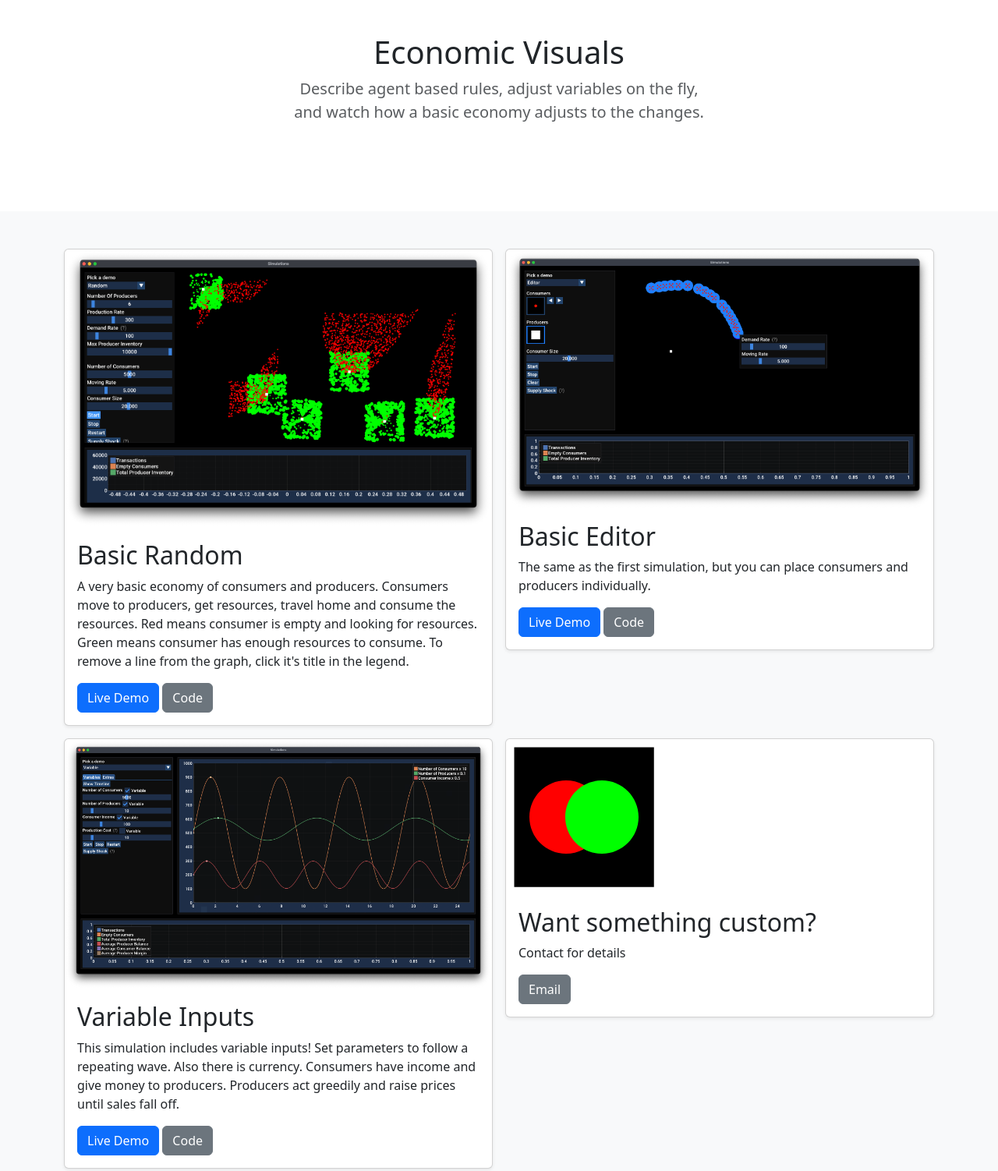
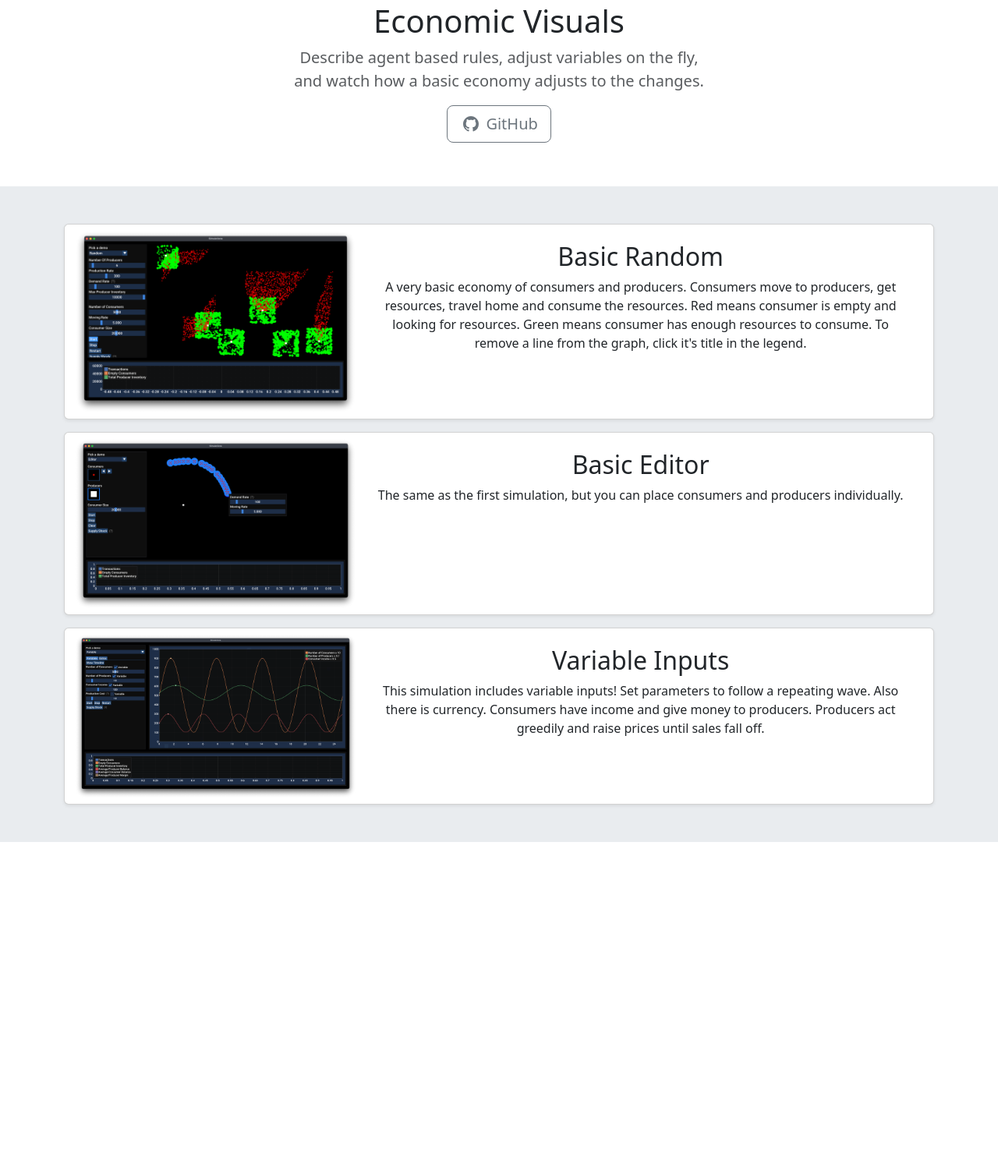
Before and after one commit to ckrowland/economic-visuals, a plain HTML site: page content/index.html in a window 1280 px wide. Shown: the part 150-1652 px from the top of the page at 78% size. After the commit the page ends 1230 px from the top, so only its background shows below. Drawn offline with nearby package versions, Linux system fonts and the light colour scheme.

Commit message:
Make examples horizontal, Add github button

```diff
--- a/content/index.html
+++ b/content/index.html
@@ -22,23 +22,36 @@
   </div>
 
   <section class="py-5 text-center container">
-    <div class="row py-lg-5">
+    <div class="row py-2">
       <div class="col-lg-6 col-md-8 mx-auto">
         <h1 class="fw-light">Economic Visuals</h1>
         <p class="lead text-body-secondary">
           Describe agent based rules, adjust variables
           on the fly, and watch how a basic economy adjusts to the changes.</p>
+
+        <a class="text-decoration-none" href="https://www.github.com/ckrowland/markets">
+        <button class="btn btn-lg btn-outline-secondary" href="https://www.github.com/ckrowland/markets">
+          <svg xmlns="http://www.w3.org/2000/svg" width="20" fill="currentColor" class="bi bi-github mx-1 mb-1" viewBox="0 0 16 16">
+            <path d="M8 0C3.58 0 0 3.58 0 8c0 3.54 2.29 6.53 5.47 7.59.4.07.55-.17.55-.38 0-.19-.01-.82-.01-1.49-2.01.37-2.53-.49-2.69-.94-.09-.23-.48-.94-.82-1.13-.28-.15-.68-.52-.01-.53.63-.01 1.08.58 1.23.82.72 1.21 1.87.87 2.33.66.07-.52.28-.87.51-1.07-1.78-.2-3.64-.89-3.64-3.95 0-.87.31-1.59.82-2.15-.08-.2-.36-1.02.08-2.12 0 0 .67-.21 2.2.82.64-.18 1.32-.27 2-.27s1.36.09 2 .27c1.53-1.04 2.2-.82 2.2-.82.44 1.1.16 1.92.08 2.12.51.56.82 1.27.82 2.15 0 3.07-1.87 3.75-3.65 3.95.29.25.54.73.54 1.48 0 1.07-.01 1.93-.01 2.2 0 .21.15.46.55.38A8.01 8.01 0 0 0 16 8c0-4.42-3.58-8-8-8"/>
+          </svg>
+          GitHub
+        </button>
+        </a>
       </div>
     </div>
   </section>
 
-    <div class="album py-5 bg-body-tertiary">
+    <div class="album py-5 bg-body-secondary">
     <div class="container">
-
-      <div class="row row-cols-1 row-cols-sm-2 g-3">
+      <div class="row row-cols-1 g-3">
         <div class="col">
-          <div class="card shadow-sm">
-            <img class="card-img-top" src="img/one.png" alt="Thumbnail [100%x225]" data-holder-rendered="true">
+          <a class="link-offset-2 link-underline link-underline-opacity-0" href="/random/Simulations.html">
+            <div class="card shadow-sm btn btn-outline-secondary">
+              <div class="row g-0">
+                <div class="col-md-4 align-items-center">
+                  <img class="img-fluid" src="img/one.png" alt="Thumbnail [100%x225]" data-holder-rendered="true">
+                </div>
+                <div class="col-md-8">
                   <div class="card-body">
                     <h2 class="card-title">Basic Random</h2>
                     <p class="card-text">
@@ -48,28 +61,42 @@
                         resources. Green means consumer has enough resources to consume.
                         To remove a line from the graph, click it's title in the legend.
                     </p>
-              <a href="/random/Simulations.html" class="btn btn-primary">Live Demo</a>
-              <a href="https://www.github.com/ckrowland/markets" class="btn btn-secondary">Code</a>
                   </div>
                 </div>
               </div>
+            </div>
+          </a>
+        </div>
+
         <div class="col">
-          <div class="card shadow-sm">
-            <img class="card-img-top" src="img/two.png" alt="Thumbnail [100%x225]" data-holder-rendered="true">
+          <a class="link-offset-2 link-underline link-underline-opacity-0" href="/editor/Simulations.html">
+            <div class="card shadow-sm btn btn-outline-secondary">
+              <div class="row g-0">
+                <div class="col-md-4 align-content-center">
+                  <img class="img-fluid" src="img/two.png" alt="Thumbnail [100%x225]" data-holder-rendered="true">
+                </div>
+                <div class="col-md-8">
                   <div class="card-body">
                     <h2 class="card-title">Basic Editor</h2>
                     <p class="card-text">
                         The same as the first simulation, but you can place consumers
                         and producers individually.
                     </p>
-              <a href="/editor/Simulations.html" class="btn btn-primary">Live Demo</a>
-              <a href="https://www.github.com/ckrowland/markets" class="btn btn-secondary">Code</a>
                   </div>
                 </div>
               </div>
+            </div>
+          </a>
+        </div>
+
         <div class="col">
-          <div class="card shadow-sm">
-            <img class="card-img-top" src="img/three.png" alt="Thumbnail [100%x225]" data-holder-rendered="true">
+          <a class="link-offset-2 link-underline link-underline-opacity-0" href="/variable/Simulations.html">
+            <div class="card shadow-sm btn btn-outline-secondary">
+              <div class="row g-0">
+                <div class="col-md-4 align-content-center">
+                  <img class="img-fluid" src="img/three.png" alt="Thumbnail [100%x225]" data-holder-rendered="true">
+                </div>
+                <div class="col-md-8">
                   <div class="card-body">
                     <h2 class="card-title">Variable Inputs</h2>
                     <p class="card-text">
@@ -78,23 +105,13 @@
                         Consumers have income and give money to producers.
                         Producers act greedily and raise prices until sales fall off.
                     </p>
-              <a href="/variable/Simulations.html" class="btn btn-primary">Live Demo</a>
-              <a href="https://www.github.com/ckrowland/markets" class="btn btn-secondary">Code</a>
                   </div>
                 </div>
               </div>
-        <div class="col">
-          <div class="card shadow-sm">
-            <img class="p-10" width="200" src="img/logo.svg" alt="Thumbnail [100%x225]" data-holder-rendered="true">
-            <div class="card-body">
-              <h2 class="card-title">Want something custom?</h2>
-              <p class="card-text">
-                  Contact for details
-              </p>
-              <a href="mailto:connor.k.rowland@icloud.com" class="btn btn-secondary">Email</a>
             </div>
+          </a>
         </div>
-        </div>
+
       </div>
     </div>
   </div>
```
Lines whose indentation alone changed are shown as unchanged.
